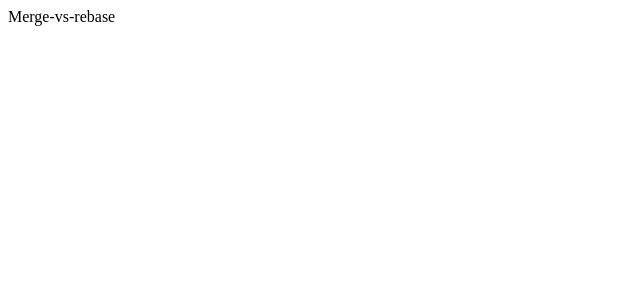
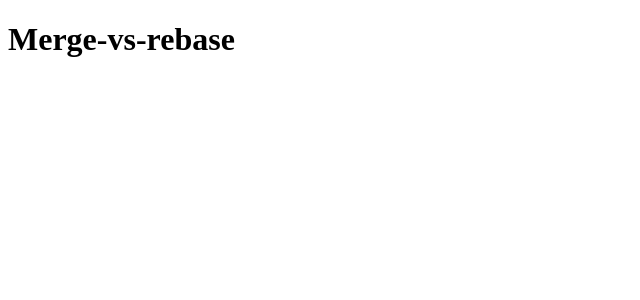
Before and after one commit to anjaliTandel20/Git_Command, an Angular app in the folder merge-vs-rebase/: page / in a window 1280 px wide. Shown: the top 300 px of the page, without its empty margins (0-640 px from the left). Built offline with nearby package versions, Linux system fonts and the light colour scheme.

Commit message:
Bug commit 2

```diff
--- a/merge-vs-rebase/src/app/app.component.html
+++ b/merge-vs-rebase/src/app/app.component.html
@@ -1 +1 @@
-{{ title }}
+<h1>{{ title }}</h1>
```
